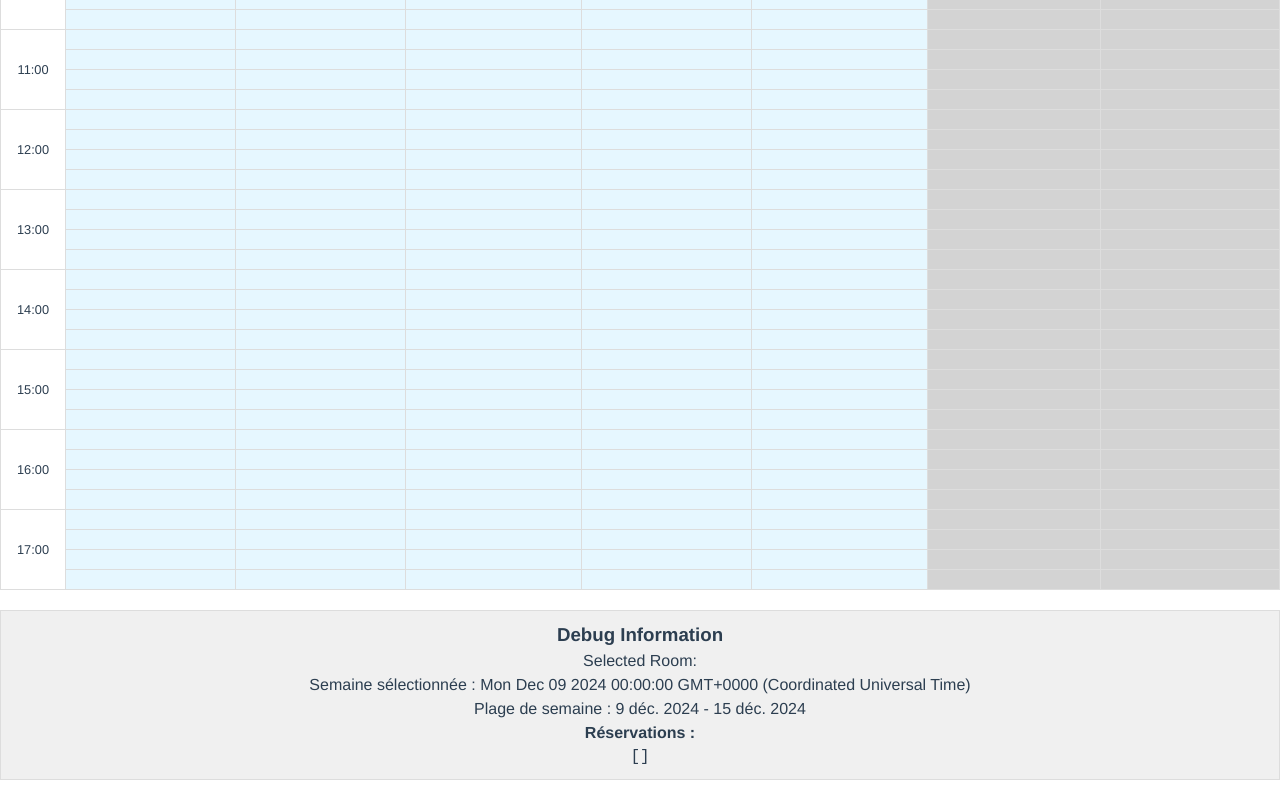
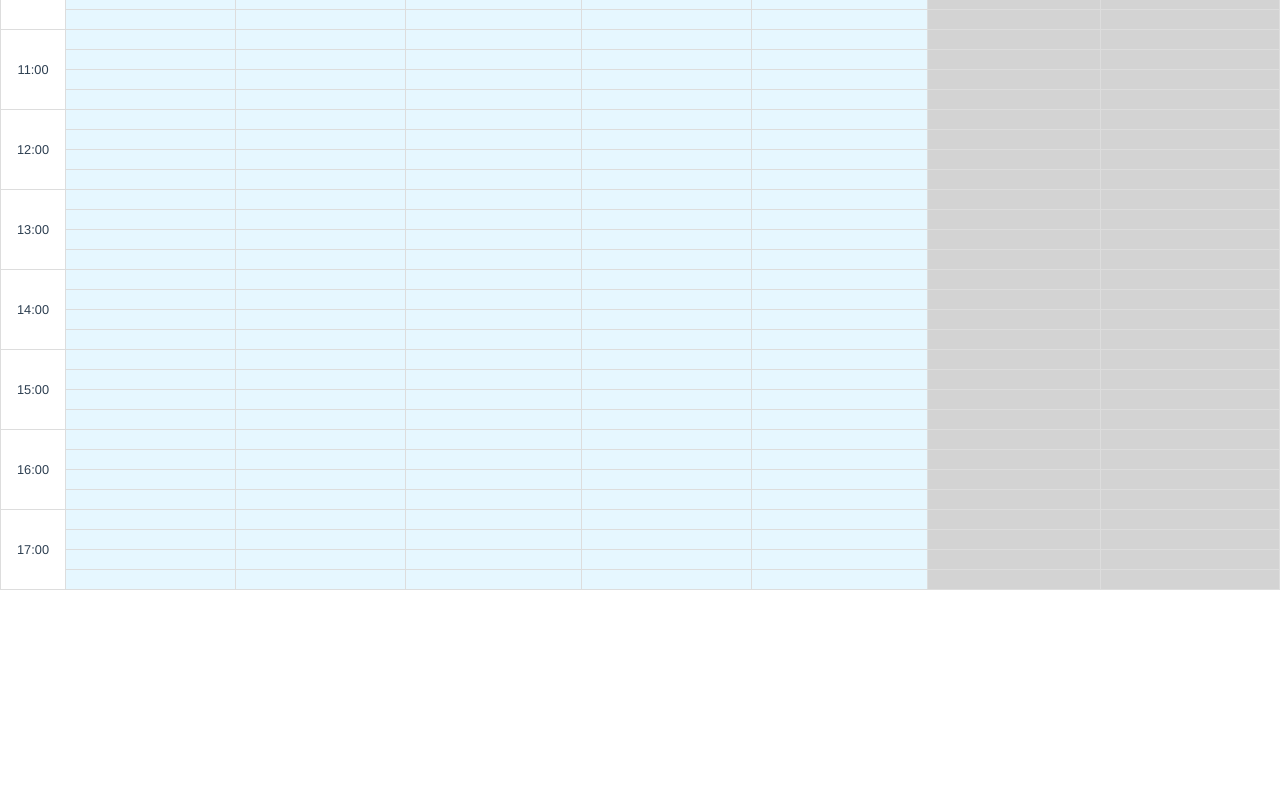
Before and after one commit to LionelB79/resa-frontend, a Vue app: page / in a window 1280 px wide. Shown: the part 468-1268 px from the top of the page. After the commit the page ends 1078 px from the top, so only its background shows below. Built offline with nearby package versions, Linux system fonts and the light colour scheme; no server answers.

Commit message:
retrait bloc debug

```diff
--- a/src/components/WeekScheduler.vue
+++ b/src/components/WeekScheduler.vue
@@ -74,6 +74,7 @@
     </table>
 
     <!-- Modals -->
+    <!-- ref="CreateBookingModal" -->
     <CreateBookingModal
       v-if="
         // On met selectedDayIndex !== null sinon le lundi n'est pas reservable (jour 0)
@@ -88,24 +89,12 @@
       :booking="selectedBooking"
       @close="showInfoBookingModal = false"
     />
-    <!--Informations debug -->
-    <div class="debug-info">
-      <h3>Debug Information</h3>
-      <p>Selected Room: {{ roomStore.selectedRoom?._id }}</p>
-      <p>Semaine sélectionnée : {{ bookingStore.selectedWeek }}</p>
-      <p>Plage de semaine : {{ bookingStore.getFormattedWeekRange() }}</p>
-      <h4>Réservations :</h4>
-      <pre>{{ JSON.stringify(slots, null, 2) }}</pre>
-    </div>
   </div>
 </template>
 
 <script setup lang="ts">
 import { ref, onMounted, watch } from "vue";
-import {
-  CONSTANT_DAYS_OF_WEEK,
-  CONSTANT_FRENCH_HOLIDAYS,
-} from "@/constants/constants";
+import { CONSTANT_DAYS_OF_WEEK } from "@/constants/constants";
 import { useRoomStore } from "@/stores/roomStore";
 import { useBookingStore } from "@/stores/bookingStore";
 import { Booking } from "@/types/booking";
@@ -114,8 +103,6 @@ import InfoBookingModal from "./modals/InfoBookingModal.vue";
 // semaine sélectionnée (reactive), on l'initialise avec les jours correspondant aux date avec startOfWeek
 const roomStore = useRoomStore();
 const bookingStore = useBookingStore();
-// ajout slots pour y attribuer les bookings récupérés pour la semaine
-const slots = ref<Booking[]>([]);
 
 // Créneaux horaires détaillés (de 8h à 18h avec séparation de 15 minutes)
 const timeSlots = Array.from({ length: (18 - 8) * 4 }, (_, i) => ({
```
